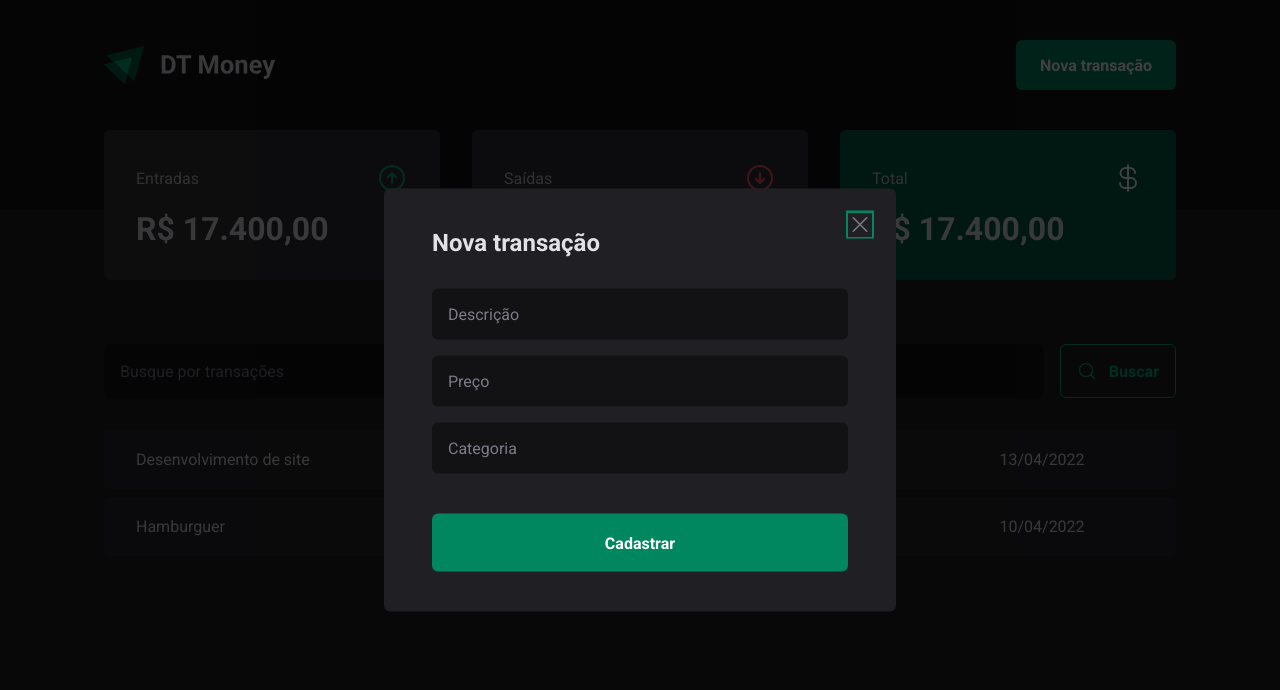
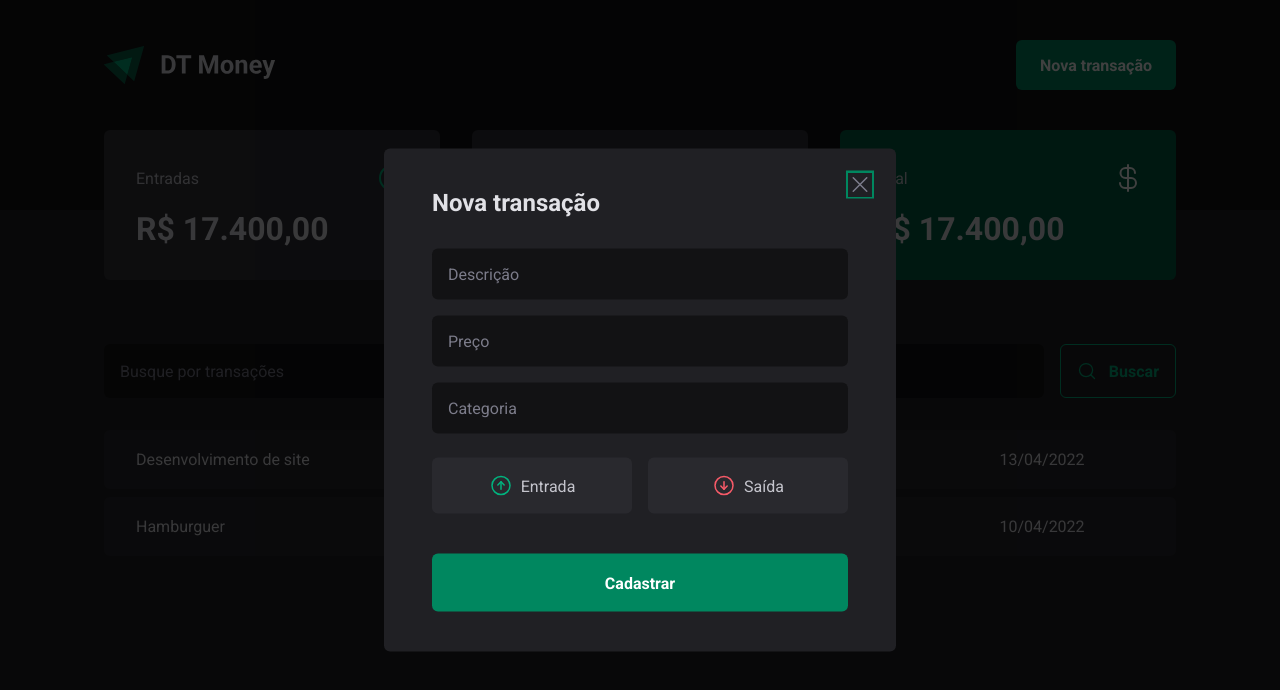
Before and after one commit to MathPSantos/dt-money, a React (Vite) app: page / in a window 1280 px wide. Both pictures are taken after a click on the button "Nova transação". Shown: the top 690 px of the page. Built offline with nearby package versions, Linux system fonts and the light colour scheme.

Commit message:
feat: add NewTransactionModal component

```diff
--- a/package.json
+++ b/package.json
@@ -10,6 +10,7 @@
   },
   "dependencies": {
     "@radix-ui/react-dialog": "^1.0.0",
+    "@radix-ui/react-radio-group": "^1.0.0",
     "phosphor-react": "^1.4.1",
     "react": "^18.2.0",
     "react-dom": "^18.2.0",
--- a/src/components/NewTransactionModal/index.tsx
+++ b/src/components/NewTransactionModal/index.tsx
@@ -1,5 +1,5 @@
 import * as Dialog from "@radix-ui/react-dialog";
-import { X } from "phosphor-react";
+import { ArrowCircleDown, ArrowCircleUp, X } from "phosphor-react";
 
 import * as NTM from "./styles";
 
@@ -20,6 +20,18 @@ export function NewTransactionModal() {
           <input type="number" placeholder="Preço" required />
           <input type="text" placeholder="Categoria" required />
 
+          <NTM.TransactionType>
+            <NTM.TransactionTypeButton value="income" variant="income">
+              <ArrowCircleUp size={24} />
+              Entrada
+            </NTM.TransactionTypeButton>
+
+            <NTM.TransactionTypeButton value="outcome" variant="outcome">
+              <ArrowCircleDown size={24} />
+              Saída
+            </NTM.TransactionTypeButton>
+          </NTM.TransactionType>
+
           <button type="submit">Cadastrar</button>
         </form>
       </NTM.Content>
--- a/src/components/NewTransactionModal/styles.ts
+++ b/src/components/NewTransactionModal/styles.ts
@@ -1,5 +1,6 @@
 import styled from "styled-components";
 import * as Dialog from "@radix-ui/react-dialog";
+import * as Radio from "@radix-ui/react-radio-group";
 
 export const Overlay = styled(Dialog.Overlay)`
   position: fixed;
@@ -68,3 +69,55 @@ export const CloseButton = styled(Dialog.Close)`
   cursor: pointer;
   color: ${({ theme }) => theme["gray-500"]};
 `;
+
+export const TransactionType = styled(Radio.Root)`
+  display: grid;
+  grid-template-columns: repeat(2, 1fr);
+  gap: 16px;
+  margin-top: 8px;
+`;
+
+interface TransactionTypeButtonProps {
+  variant: "income" | "outcome";
+}
+
+export const TransactionTypeButton = styled(
+  Radio.Item
+)<TransactionTypeButtonProps>`
+  background: ${({ theme }) => theme["gray-700"]};
+  padding: 16px;
+  display: flex;
+  align-items: center;
+  justify-content: center;
+  gap: 8px;
+  border-radius: 6px;
+  cursor: pointer;
+  border: 0;
+  color: ${({ theme }) => theme["gray-300"]};
+
+  svg {
+    color: ${({ variant, theme }) =>
+      ({
+        income: theme["green-300"],
+        outcome: theme["red-300"],
+      }[variant])};
+  }
+
+  &[data-state="unchecked"]:hover {
+    background: ${({ theme }) => theme["gray-600"]};
+    transition: background-color 0.2s;
+  }
+
+  &[data-state="checked"] {
+    color: ${({ theme }) => theme.white};
+    background: ${({ variant, theme }) =>
+      ({
+        income: theme["green-500"],
+        outcome: theme["red-500"],
+      }[variant])};
+
+    svg {
+      color: ${({ theme }) => theme.white};
+    }
+  }
+`;
```
Also changed, not shown: 1 other file (tests, documents, lock files or other folders).
